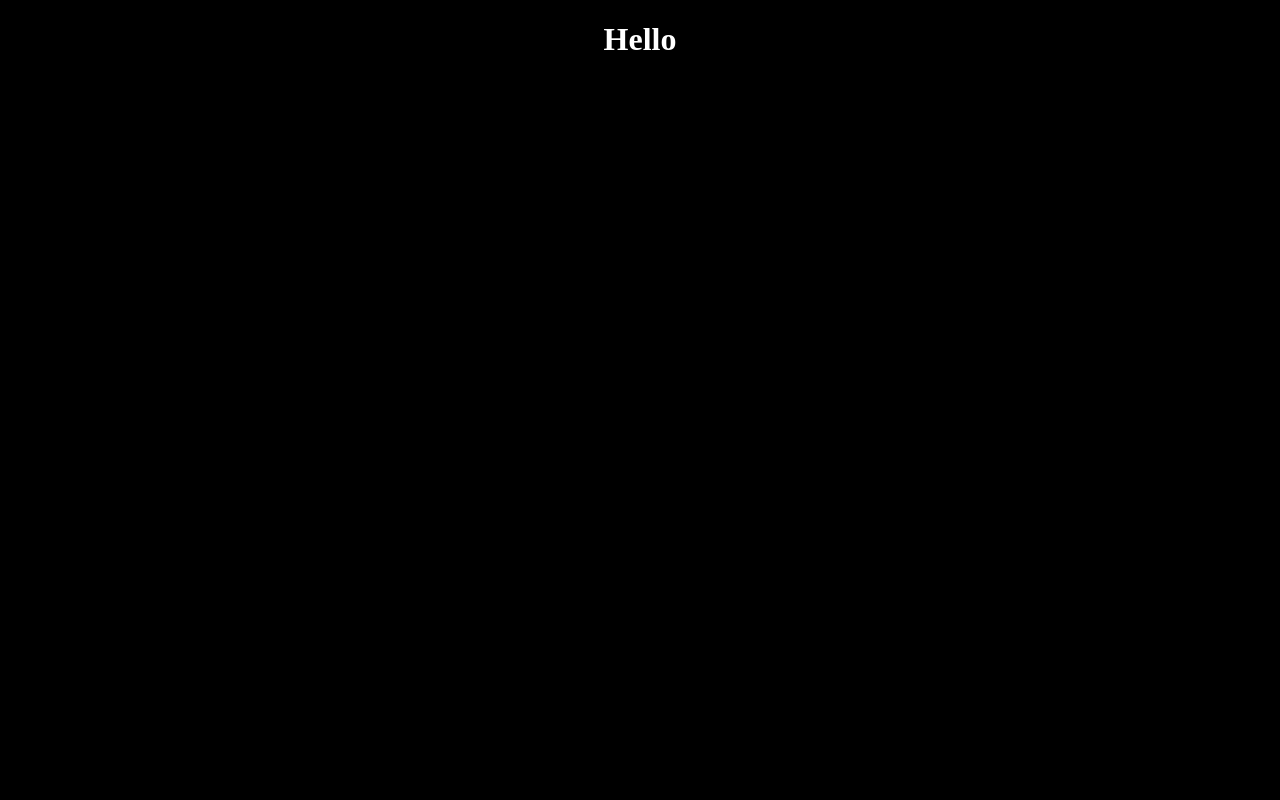
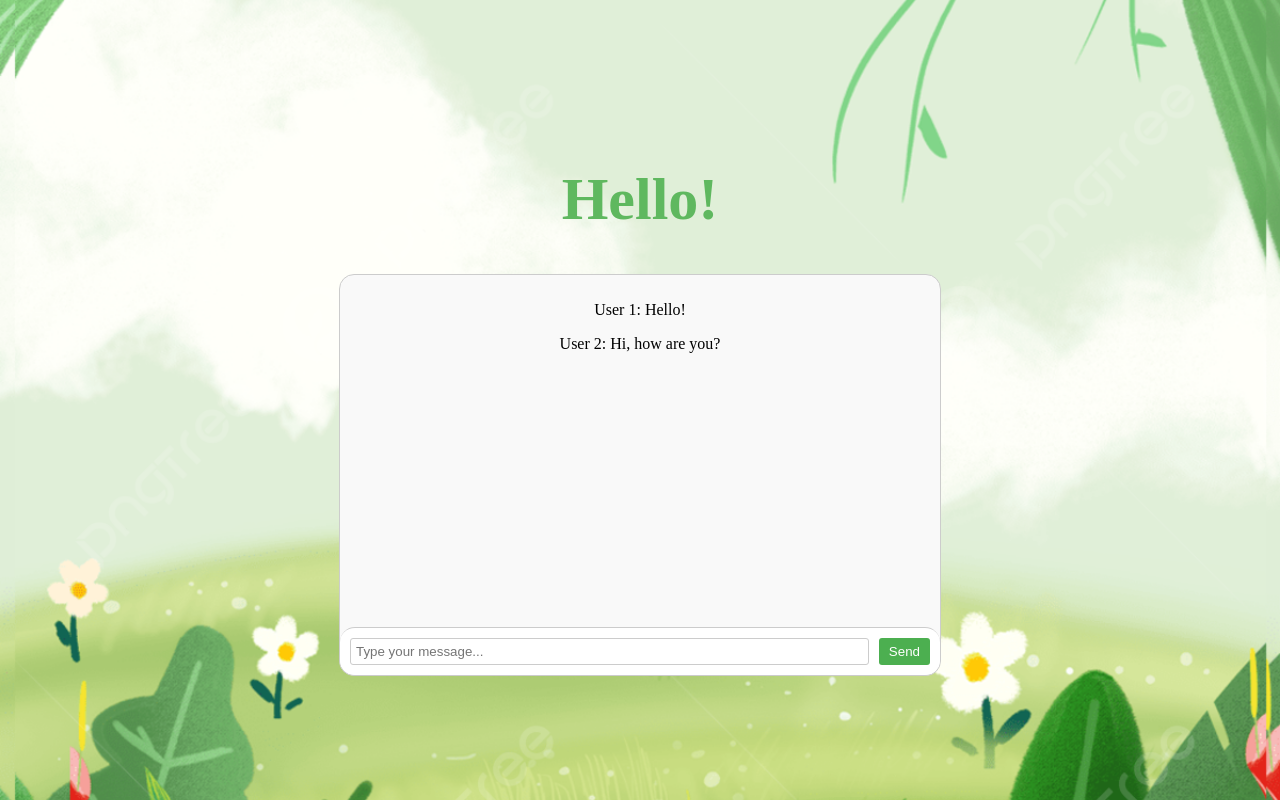
Before and after one commit to ngocpn1/1stGenAI, a plain HTML site: page english.html in a window 1280 px wide. Drawn offline with Linux system fonts and the light colour scheme.

Commit message:
background and chat box

```diff
--- a/english.html
+++ b/english.html
@@ -8,7 +8,19 @@
 
 </head>
 <body>
-    <h1>Hello</h1>
+    <h1>Hello!</h1>
+
+    <div class="chat-box">
+        <div class="messages">
+            <p>User 1: Hello!</p>
+            <p>User 2: Hi, how are you?</p>
+            <!-- More chat messages can go here -->
+        </div>
+        <div class="input-area">
+            <input type="text" placeholder="Type your message..." />
+            <button>Send</button>
+        </div>
+    </div>
 
 </body>
 </html>
--- a/index.css
+++ b/index.css
@@ -1,12 +1,16 @@
 body {
-    background-color: black;
-    color: white;
     text-align: center;
+    background-image: url("background.jpeg");
+    background-size: cover;       /* Ensures the image covers the entire area */
+    background-repeat: no-repeat; /* Prevents the image from repeating */
+    background-position: center 70%;  /* Centers the image */
+    height: 100vh;                /* Sets the height of the body to full viewport height */
+    margin: 0;
 }
 
 header {
     font-size: 50px;
-    color: cornflowerblue;
+    color: rgb(95, 184, 95);
     text-align: center;
 }
 h2 {
@@ -14,17 +18,16 @@ h2 {
 }
 
 button {
-    background-color: cornflowerblue;
+    background-color: white;
     border-radius: 5px;
     margin: 10px;
     font-size: 20px;
     padding: 10px 20px 10px 20px;
     box-shadow: 4px 6px;
-    color:white;
+    color: rgb(95, 184, 95);
 
 }
 button:hover {
-    background-color: white;
-    color: cornflowerblue;
+    color: rgb(95, 184, 95);
     transform: translateY(-10px);
 }
--- a/languages.css
+++ b/languages.css
@@ -1,14 +1,74 @@
 body {
-    background-color: black;
-    color: white;
     text-align: center;
+    background-image: url("background.jpeg");
+    background-size: cover;       /* Ensures the image covers the entire area */
+    background-repeat: no-repeat; /* Prevents the image from repeating */
+    background-position: center 70%;  /* Centers the image */
+    height: 100vh;                /* Sets the height of the body to full viewport height */
+    margin: 0;
+    display: flex;
+    justify-content: center;      /* Centers content horizontally */
+    align-items: center;          /* Centers content vertically */
+    flex-direction: column;       /* Ensures header and chat box are stacked vertically */
 }
 
 header {
     font-size: 50px;
-    color: cornflowerblue;
+    color: rgb(95, 184, 95);
     text-align: center;
+}
+h1{
+    font-size: 60px;
+    position: relative;
+    color: rgb(95, 184, 95);
 }
 h2 {
     font-size: 40px;
 }
+
+.chat-box {
+    width: 600px;
+    height: 400px;
+    border: 1px solid #ccc;
+    display: flex;
+    flex-direction: column;
+    justify-content: space-between;
+    background-color: #f9f9f9;
+    border-radius: 15px;
+}
+
+.messages {
+    padding: 10px;
+    flex-grow: 1;
+    overflow-y: auto; /* Enables scrolling for messages */
+}
+
+.input-area {
+    display: flex;
+    border-top: 1px solid #ccc;
+    padding: 10px;
+    background-color: #fff;
+    border-radius: 15px;
+
+}
+
+.input-area input {
+    flex-grow: 1;
+    padding: 5px;
+    border: 1px solid #ccc;
+    border-radius: 3px;
+}
+
+.input-area button {
+    margin-left: 10px;
+    padding: 5px 10px;
+    border: none;
+    background-color: #4CAF50;
+    color: white;
+    border-radius: 3px;
+    cursor: pointer;
+}
+
+.input-area button:hover {
+    background-color: #45a049;
+}
```
Also changed, not shown: vietnamese.html (+13 -1 lines), background.jpeg (added), 1 other file.
